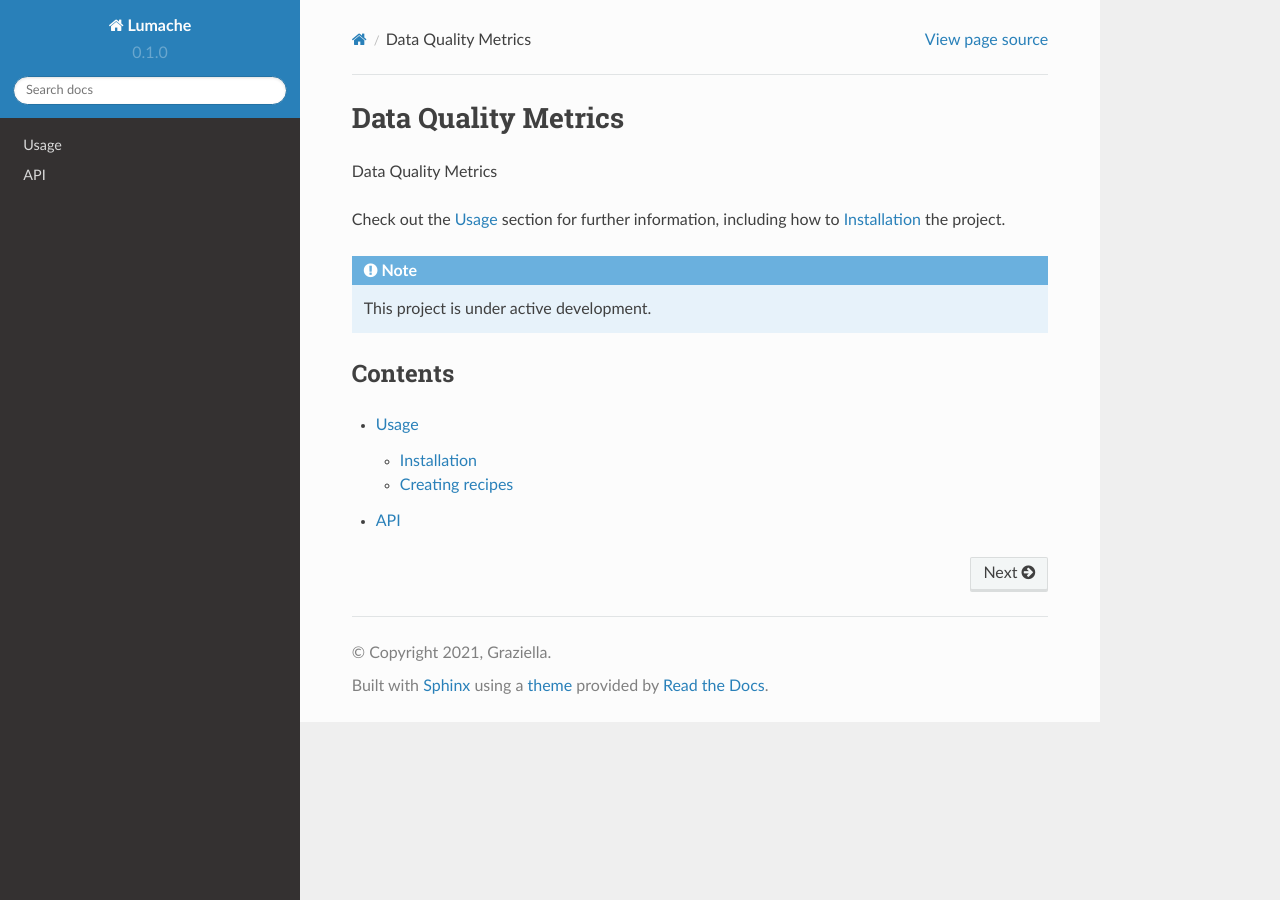
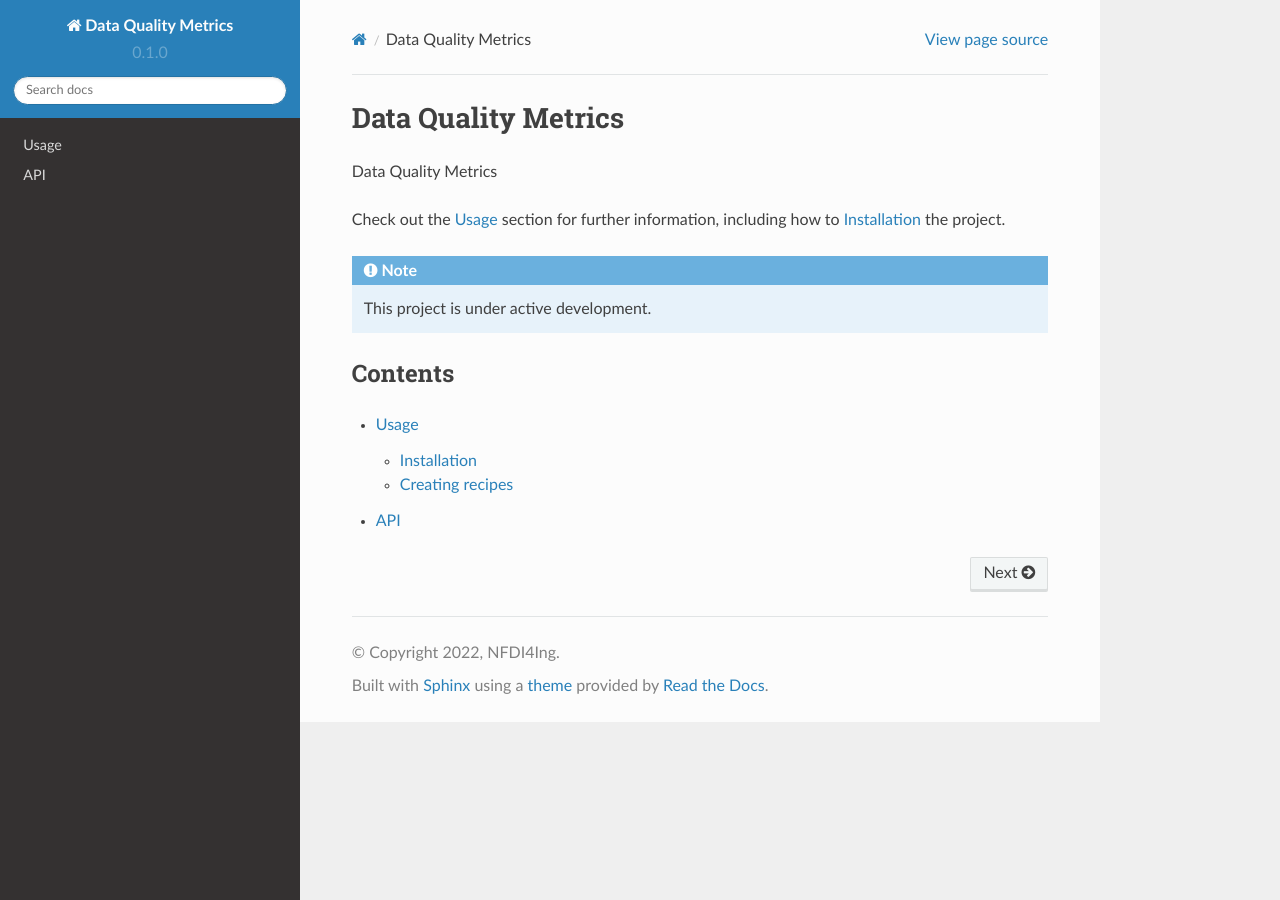
Before and after one commit to HDierend/Data-Quality-Metrics, a Sphinx documentation site: the page built from docs/source/index.rst, in a window 1280 px wide. Built offline with Sphinx 7.4.7 and the Read the Docs theme 2.0.0, drawn with Linux system fonts in a browser that asks for light colours.

Commit message:
Impressum, etc.

```diff
--- a/docs/source/conf.py
+++ b/docs/source/conf.py
@@ -2,9 +2,9 @@
 
 # -- Project information
 
-project = 'Lumache'
-copyright = '2021, Graziella'
-author = 'Graziella'
+project = 'Data Quality Metrics'
+copyright = '2022, NFDI4Ing'
+author = 'TA Golo'
 
 release = '0.1'
 version = '0.1.0'
```
